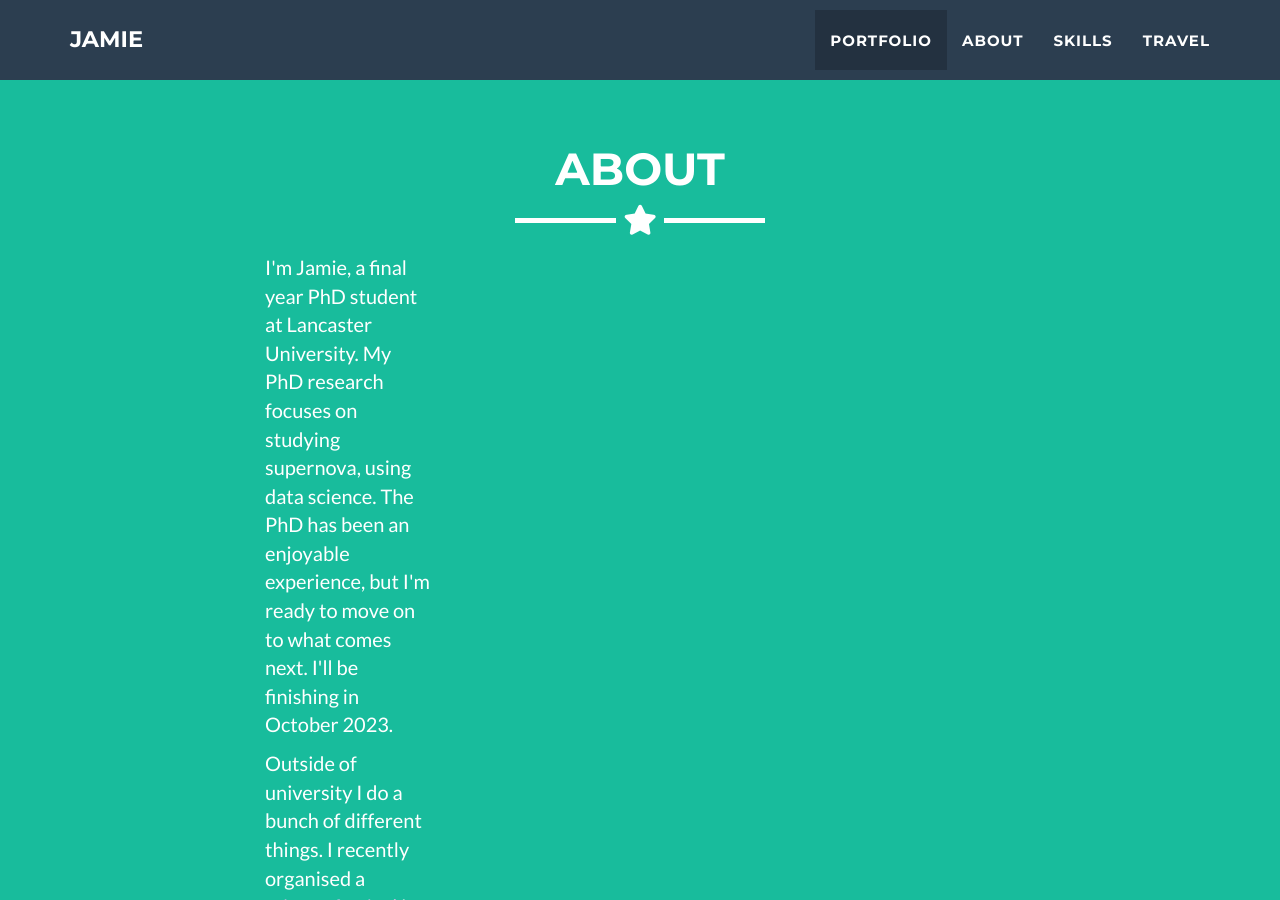
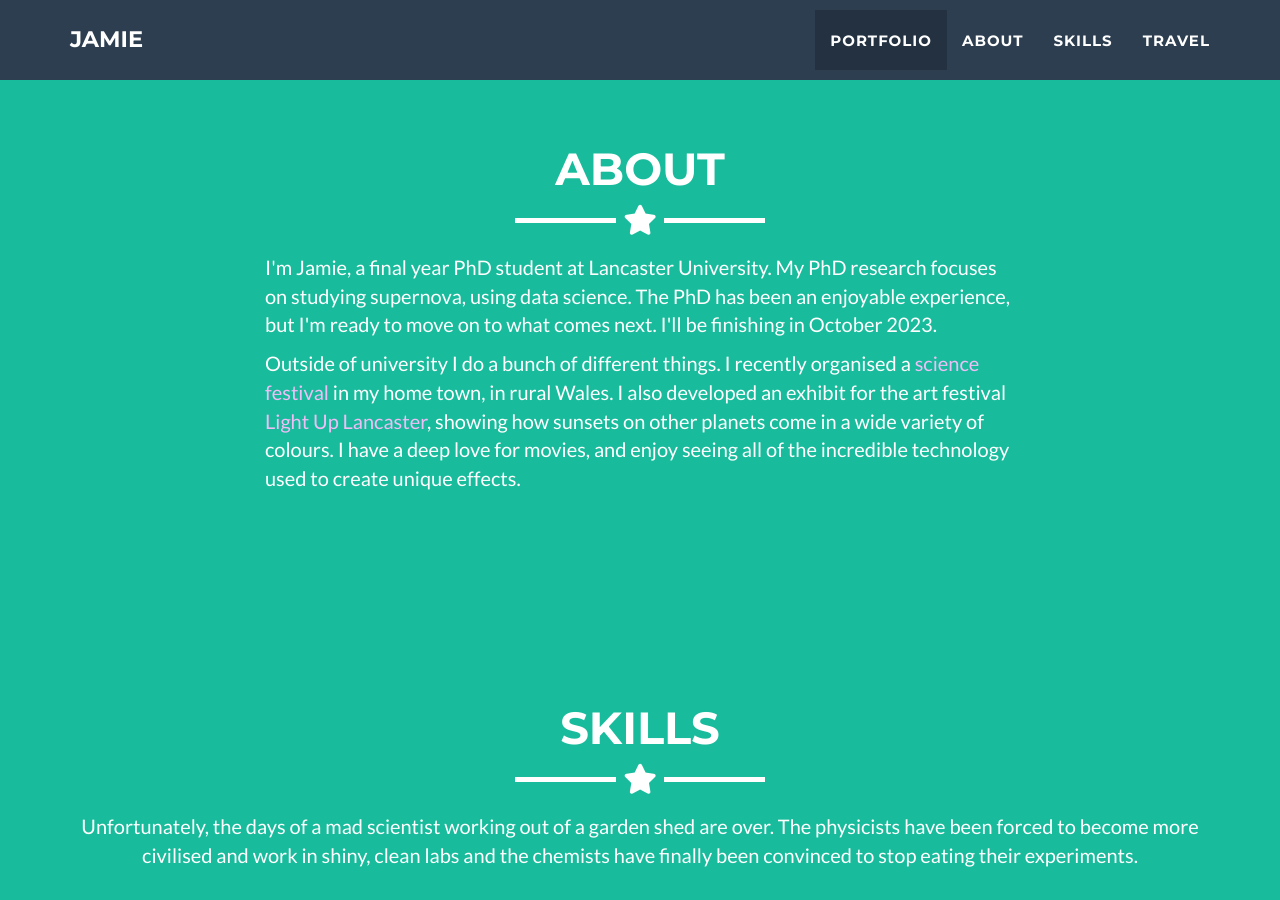
Before and after one commit to jamiedumayne/jamiedumayne.github.io, a Jekyll site: the page built from _posts/2014-07-18-project-1.markdown, in a window 1280 px wide and 900 px high, scrolled down 1628 px. Built offline with Jekyll 4.4.1, drawn with Linux system fonts in a browser that asks for light colours.

Commit message:
Update about.html

```diff
--- a/_includes/about.html
+++ b/_includes/about.html
@@ -8,7 +8,7 @@
       </div>
     </div>
     <div class="row">
-      <div class="col-lg-2 col-lg-offset-2">
+      <div class="col-lg-8 col-lg-offset-2">
         <p>I'm Jamie, a final year PhD student at Lancaster University. My PhD research focuses on studying supernova, using data science. The PhD has been an enjoyable experience, but I'm ready to move on to what comes next. I'll be finishing in October 2023.</p>
         <p>Outside of university I do a bunch of different things. I recently organised a <a href="https://www.instagram.com/p/Ciu7TJus1Ff/" target=_blank> science festival</a> in my home town, in rural Wales. I also developed an exhibit for the art festival <a href="https://www.lightuplancaster.co.uk/artworks/kaleidoscope-of-sunsets/" target=_blank>Light Up Lancaster</a>, showing how sunsets on other planets come in a wide variety of colours. I have a deep love for movies, and enjoy seeing all of the incredible technology used to create unique effects.</p>
       </div>
```
